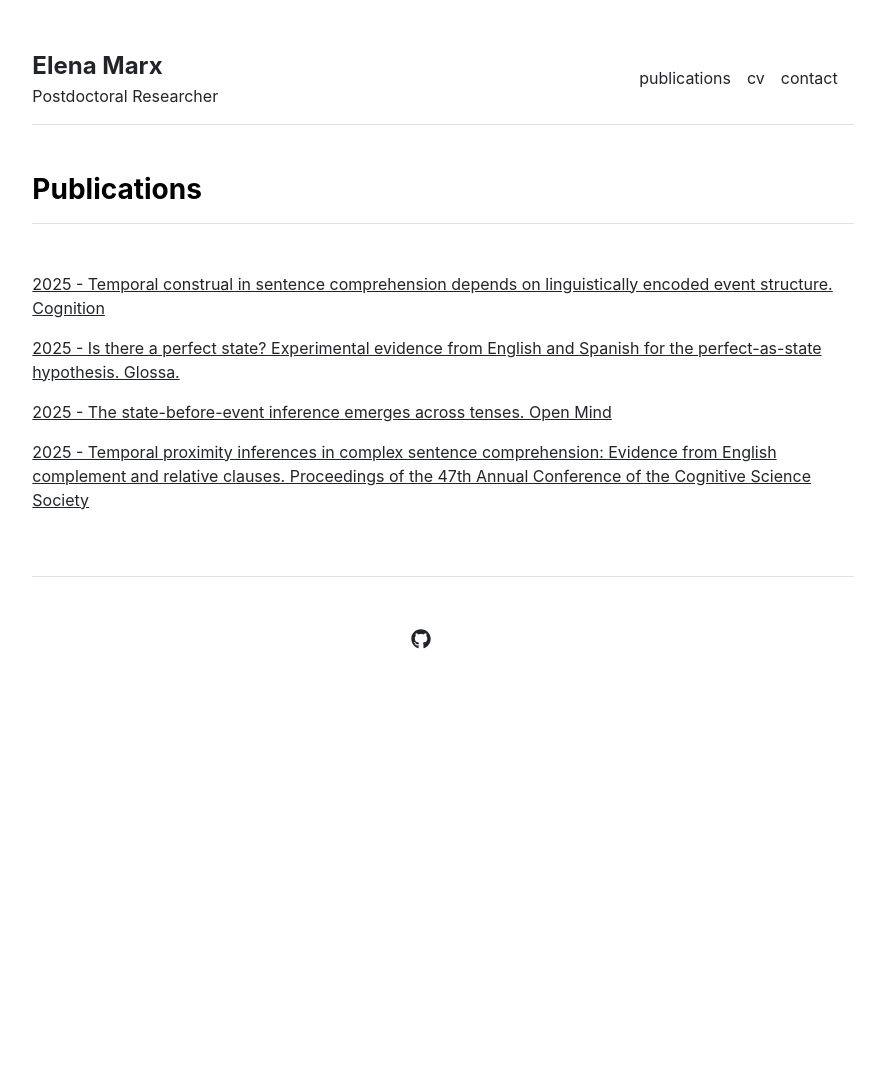
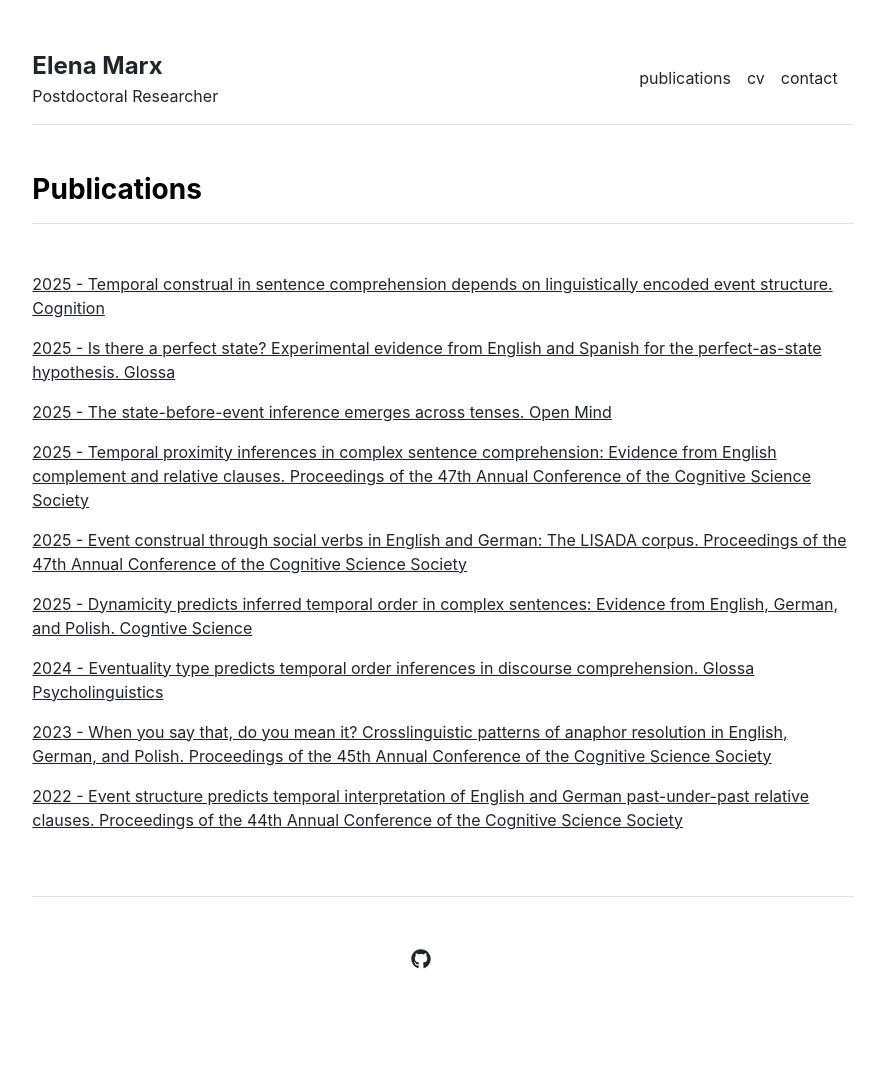
Before and after one commit to elena-marx/elena-marx.github.io, a Jekyll site: the page built from publications.md, in a window 1280 px wide. Shown: the whole page, without its empty margins (197-1082 px from the left). Built offline with Jekyll 4.4.1, drawn with Linux system fonts in a browser that asks for light colours; before the commit the page ends 900 px from its top, so only the background shows below that.

Commit message:
Added publications

```diff
--- a/_data/publications.yml
+++ b/_data/publications.yml
@@ -7,12 +7,23 @@
 index:
   - name: "2025 - Temporal construal in sentence comprehension depends on linguistically encoded event structure. Cognition"
     url: "/publications/2025_cognition.pdf"
-  - name: "2025 - Is there a perfect state? Experimental evidence from English and Spanish for the perfect-as-state hypothesis. Glossa."
+  - name: "2025 - Is there a perfect state? Experimental evidence from English and Spanish for the perfect-as-state hypothesis. Glossa"
     url: "https://www.glossa-journal.org/article/id/18901/"
   - name: "2025 - The state-before-event inference emerges across tenses. Open Mind"
     url: "https://doi.org/10.1162/opmi_a_00207"
   - name: "2025 - Temporal proximity inferences in complex sentence comprehension: Evidence from English complement and relative clauses. Proceedings of the 47th Annual Conference of the Cognitive Science Society"
     url: "https://escholarship.org/uc/item/7s98p5c4"
+  - name: "2025 - Event construal through social verbs in English and German: The LISADA corpus. Proceedings of the 47th Annual Conference of the Cognitive Science Society"
+    url: "https://escholarship.org/uc/item/8dq4s0v3"
+  - name: "2025 - Dynamicity predicts inferred temporal order in complex sentences: Evidence from English, German, and Polish. Cogntive Science"
+    url: "https://doi.org/10.1111/cogs.70038"
+  - name: "2024 - Eventuality type predicts temporal order inferences in discourse comprehension. Glossa Psycholinguistics"
+    url: "https://doi.org/10.5070/G60116579"
+  - name: "2023 - When you say that, do you mean it? Crosslinguistic patterns of anaphor resolution in English, German, and Polish. Proceedings of the 45th Annual Conference of the Cognitive Science Society"
+    url: "https://escholarship.org/uc/item/64m534qg"
+  - name: "2022 - Event structure predicts temporal interpretation of English and German past-under-past relative clauses. Proceedings of the 44th Annual Conference of the Cognitive Science Society"
+    url: "https://escholarship.org/uc/item/5z61175d"
+
 #- {name: 'Shock interactions, turbulence and the origin of the stellar mass spectrum. Ralph E. Pudritz and N. K.-R. Kevlahan', url: 'http://ms.mcmaster.ca/kevla/pdf/articles/PhilTransRSoc_2013.pdf'}
 #- {name: 'Low shear diffusion central schemes for particle methods. Jonathan Panuelos, James Wadsley, Nicholas Kevlahan', url: 'http://ms.mcmaster.ca/kevla/pdf/articles/jcp_v414.pdf'}
 #- {name: 'Numerical solutions of thin film equations for polymer flows. Thomas. Salez, Joshua D. McGraw, Sara Cormier, Oliver Bäumchen, Kari Dalnoki-Veress, and Elie Raphaël', url: 'https://static1.squarespace.com/static/5684891d7086d74497aeb71f/t/56ec510d2fe1319543ab6d6f/1458327821946/10.1140-epje-i2012-12114-x.pdf'}
```
Also changed, not shown: cv.md (+1 -1 lines), 3 other files.
